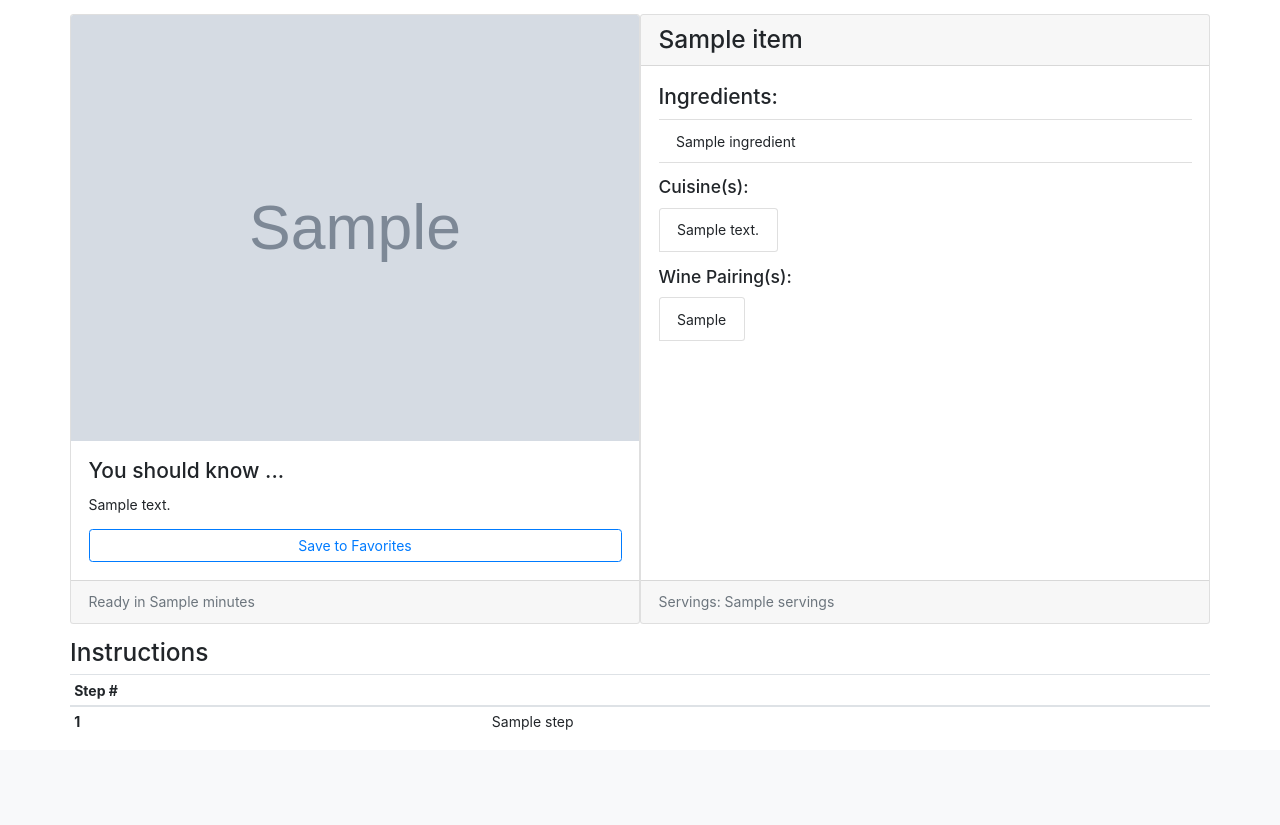
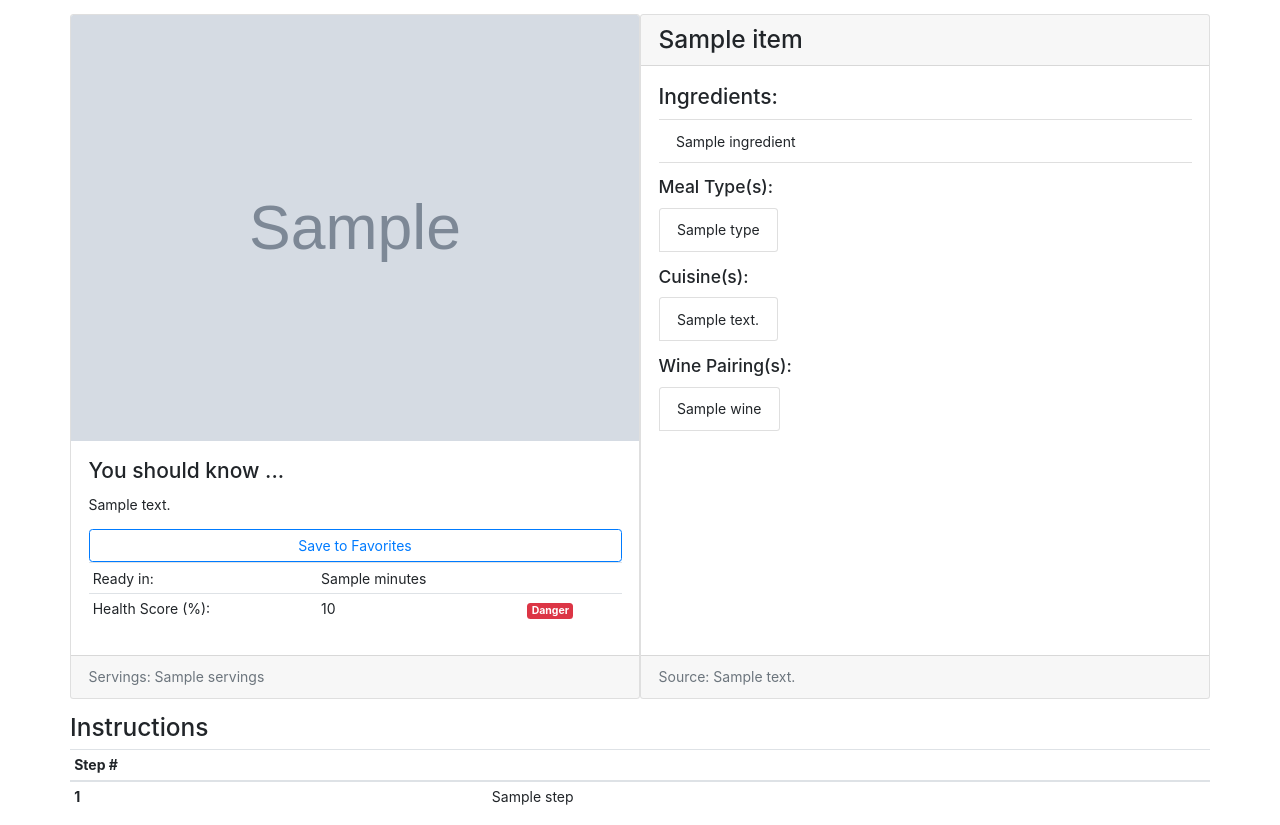
Before and after one commit to dm1905once/cap1_spoon, a Flask app: page /recipes/1 in a window 1280 px wide. Shown: the part 113-938 px from the top of the page. Before the commit the page ends 843 px from the top, so only its background shows below. Run offline with Flask 2, Linux system fonts and the light colour scheme; tables that the repository leaves empty hold one stand-in row (values such as "Sample post"); grey boxes marked "Sample" are stand-in pictures; a database or web service that is not in the repository returns one stand-in record (values such as "Sample title"); data that the repository does not hold is empty; some libraries are stand-ins or nearby versions; some web fonts are replaced.

Commit message:
Minor updates to the recipe_details template

```diff
--- a/templates/recipe_details.html
+++ b/templates/recipe_details.html
@@ -16,9 +16,31 @@
                     <h4 class="card-title">You should know ...</h4>
                     <p class="card-text">{{recipe['summary']}}</a></p>
                     <a class="btn btn-outline-primary btn-block" href="#">Save to Favorites</a>
+                    <table class="table table-sm">
+                        <tbody>
+                                <tr>
+                                    <td>Ready in: </td>
+                                    <td>{{recipe['readyInMinutes']}} minutes</td>
+                                    <td></td>
+                                </tr>
+                                <tr>
+                                    <td>Health Score (%):</td>
+                                    <td>{{recipe['healthScore']}}</td>
+                                    <td>
+                                    {% if recipe['healthScore'] >= 90 %}
+                                        <span class="badge badge-success">Healthy!</span>
+                                    {% elif (recipe['healthScore'] >= 60) and (recipe['healthScore'] < 90) %}
+                                        <span class="badge badge-warning">Okay</span>
+                                    {% else %}
+                                        <span class="badge badge-danger">Danger</span>
+                                    {% endif %}
+                                    </td>
+                                </tr>
+                        </tbody>
+                    </table>
                 </div>
                 <div class="card-footer text-muted text-left">
-                    Ready in {{recipe['readyInMinutes']}} minutes
+                    Servings: {{recipe['servings']}}
                 </div>
             </div>
             <div class="card w-50">
@@ -30,21 +52,39 @@
                             <li class="list-group-item">{{ingredient['name']}}</li>
                         {% endfor %}
                     </ul>
+
+                    <!-- Dish Type -->
+                    {% if recipe['dishTypes']|length > 0 %}
+                        <h5 class="card-title mt-3">Meal Type(s):</h5>
+                        <ul class="list-group list-group-horizontal">
+                            {% for type in recipe['dishTypes'] %}
+                                <li class="list-group-item">{{type}}</li>
+                            {% endfor %}
+                        </ul>
+                    {% endif %}
+
+                    <!-- Cuisines -->
+                    {% if recipe['cuisines']|length > 0 %}
                         <h5 class="card-title mt-3">Cuisine(s):</h5>
                         <ul class="list-group list-group-horizontal">
                             {% for cuisine in recipe['cuisines'] %}
                                 <li class="list-group-item">{{cuisine}}</li>
                             {% endfor %}
                         </ul>
+                    {% endif %}
+
+                    <!-- Wines -->
+                    {% if recipe['winePairing']['pairedWines']|length > 0 %}
                         <h5 class="card-title mt-3">Wine Pairing(s):</h5>
                         <ul class="list-group list-group-horizontal">
-                        {% for wine in recipe['winePairing'] %}
-                            <li class="list-group-item">{{wine['pairedWines']}}</li>
+                            {% for wine in recipe['winePairing']['pairedWines'] %}
+                                <li class="list-group-item">{{wine}}</li>
                             {% endfor %}
                         </ul>
+                    {% endif %}
                 </div>
                 <div class="card-footer text-muted text-left">
-                    Servings: {{recipe['servings']}}
+                    Source: {{recipe['creditsText']}}
                 </div>
             </div>
         </div>
```
Lines whose indentation alone changed are shown as unchanged.
